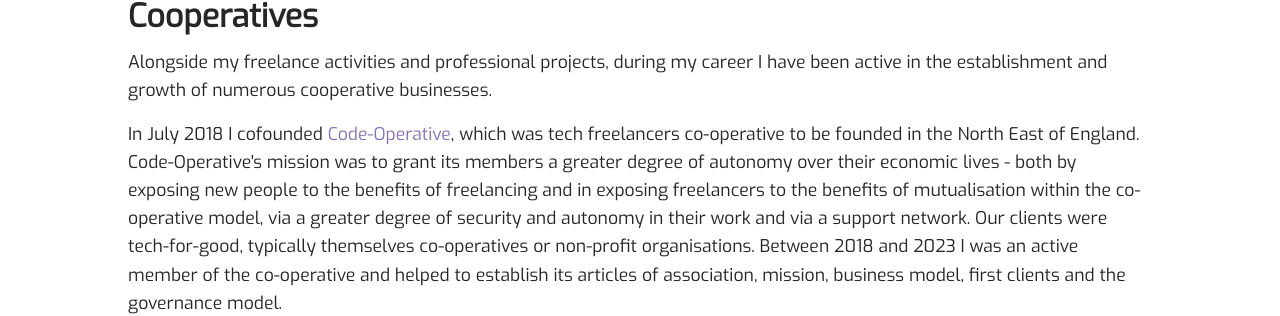
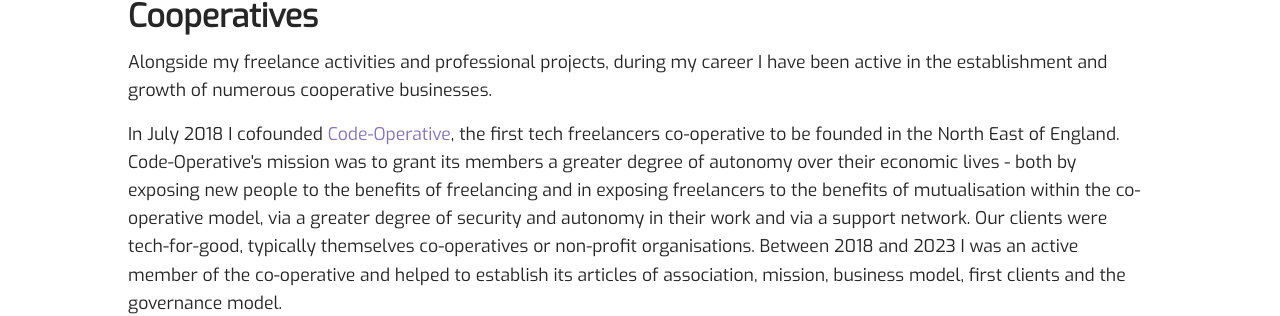
Before and after one commit to calummackervoy/calummackervoy.github.io, a Jekyll site: the page built from en/_pages/02_portfolio.html, in a window 1280 px wide and 900 px high, scrolled down 3890 px. Shown: the part 138-454 px from the top of the window. Built offline with Jekyll 4.4.1, drawn with Linux system fonts in a browser that asks for light colours.

Commit message:
Format portfolio page English version, correct typo

```diff
--- a/en/_pages/02_portfolio.html
+++ b/en/_pages/02_portfolio.html
@@ -31,25 +31,40 @@ redirect_from: "/projects/"
 
 <h2 id="cooperatives">Cooperatives</h2>
 
-<p>Alongside my freelance activities and professional projects, during my career I have been active in the establishment and growth of numerous cooperative businesses.</p>
+<p>Alongside my freelance activities and professional projects, during my career I have been active in the establishment
+    and growth of numerous cooperative businesses.</p>
 
 <p id="code-operative">
-    In July 2018 I cofounded <a href="https://code-operative.co.uk" target="_blank">Code-Operative</a>, which was tech freelancers co-operative to be founded in the North East of England.
-    Code-Operative's mission was to grant its members a greater degree of autonomy over their economic lives - both by exposing new people to the benefits of freelancing and in exposing freelancers to the benefits of mutualisation within the co-operative model, via a greater degree of security and autonomy in their work and via a support network. Our clients were tech-for-good, typically themselves co-operatives or non-profit organisations.
-    Between 2018 and 2023 I was an active member of the co-operative and helped to establish its articles of association, mission, business model, first clients and the governance model.
+    In July 2018 I cofounded <a href="https://code-operative.co.uk" target="_blank">Code-Operative</a>, the first tech
+    freelancers co-operative to be founded in the North East of England.
+    Code-Operative's mission was to grant its members a greater degree of autonomy over their economic lives - both by
+    exposing new people to the benefits of freelancing and in exposing freelancers to the benefits of mutualisation
+    within the co-operative model, via a greater degree of security and autonomy in their work and via a support
+    network. Our clients were tech-for-good, typically themselves co-operatives or non-profit organisations.
+    Between 2018 and 2023 I was an active member of the co-operative and helped to establish its articles of
+    association, mission, business model, first clients and the governance model.
 </p>
 
 <p id="cotech">
-    <b>CoTech</b> is a network of ethical co-operatives from across the UK providing technology, digital and creative services.
-    Between 2019 and 2023 I was an active member in organising the network’s activities, for example arranging the <a href="https://wiki.coops.tech/wiki/Newcastle_2019" target="_blank">November Gathering event in Newcastle</a> which was attended by around 60 people.
-    More information can be found <a href="https://coops.tech/" target="_blank">on the CoTech website</a>, or <a href="https://community.coops.tech/" target="_blank">on the CoTech forum</a>
+    <b>CoTech</b> is a network of ethical co-operatives from across the UK providing technology, digital and creative
+    services.
+    Between 2019 and 2023 I was an active member in organising the network’s activities, for example arranging the <a
+        href="https://wiki.coops.tech/wiki/Newcastle_2019" target="_blank">November Gathering event in Newcastle</a>
+    which was attended by around 60 people.
+    More information can be found <a href="https://coops.tech/" target="_blank">on the CoTech website</a>, or <a
+        href="https://community.coops.tech/" target="_blank">on the CoTech forum</a>
 </p>
 
 <p id="gamescommons">
-    <a href="https://gamescommons.com/" target="_blank">Games Commons</a> is a new way to conceive of game design based on principles from the commons economy and on the semantic web.
-    The flagship project, Sim Polis, is a game about making and breaking systems that is being built using <b>Godot</b> (GDScript and .NET), <b>Flask/Python</b> and <b>MongoDB</b>.
+    <a href="https://gamescommons.com/" target="_blank">Games Commons</a> is a new way to conceive of game design based
+    on principles from the commons economy and on the semantic web.
+    The flagship project, Sim Polis, is a game about making and breaking systems that is being built using <b>Godot</b>
+    (GDScript and .NET), <b>Flask/Python</b> and <b>MongoDB</b>.
 </p>
 
 <p>
-    For enquiries about new projects, roles and collaborations, please <a href="{{ '/contact' | prepend: site.baseurl }}">get in touch</a>. My full CV including educational achievements is available on request and on my <a href="https://www.linkedin.com/in/calum-mackervoy-9a0504151/" target="_blank">LinkedIn</a> page.
+    For enquiries about new projects, roles and collaborations, please <a
+        href="{{ '/contact' | prepend: site.baseurl }}">get in touch</a>. My full CV including educational achievements
+    is available on request and on my <a href="https://www.linkedin.com/in/calum-mackervoy-9a0504151/"
+        target="_blank">LinkedIn</a> page.
 </p>
```
